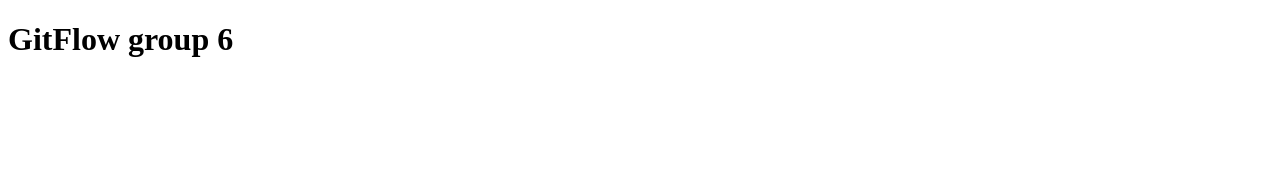
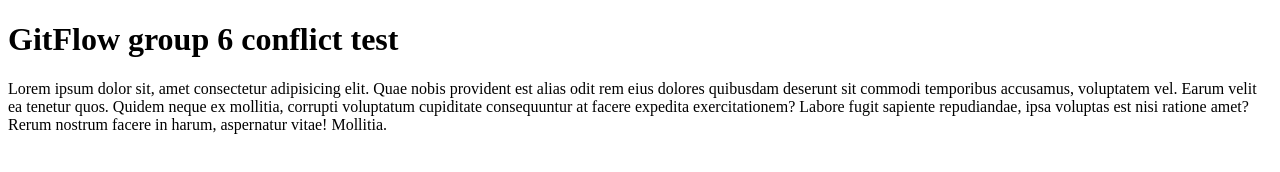
Before and after one commit to giorgiadifranco/gitflow-team, a plain HTML site: page index.html in a window 1280 px wide. Drawn offline with Linux system fonts and the light colour scheme.

Commit message:
Add text in index

```diff
--- a/index.html
+++ b/index.html
@@ -1,11 +1,19 @@
 <!DOCTYPE html>
 <html lang="en">
+
 <head>
     <meta charset="UTF-8">
     <meta name="viewport" content="width=device-width, initial-scale=1.0">
     <title>GitFlow</title>
 </head>
+
 <body>
-    <h1>GitFlow group 6</h1>
+    <h1>GitFlow group 6 conflict test</h1>
+    <p>Lorem ipsum dolor sit, amet consectetur adipisicing elit. Quae nobis provident est alias odit rem eius dolores
+        quibusdam deserunt sit commodi temporibus accusamus, voluptatem vel. Earum velit ea tenetur quos.
+        Quidem neque ex mollitia, corrupti voluptatum cupiditate consequuntur at facere expedita exercitationem? Labore
+        fugit sapiente repudiandae, ipsa voluptas est nisi ratione amet? Rerum nostrum facere in harum, aspernatur
+        vitae! Mollitia.</p>
 </body>
+
 </html>
```
